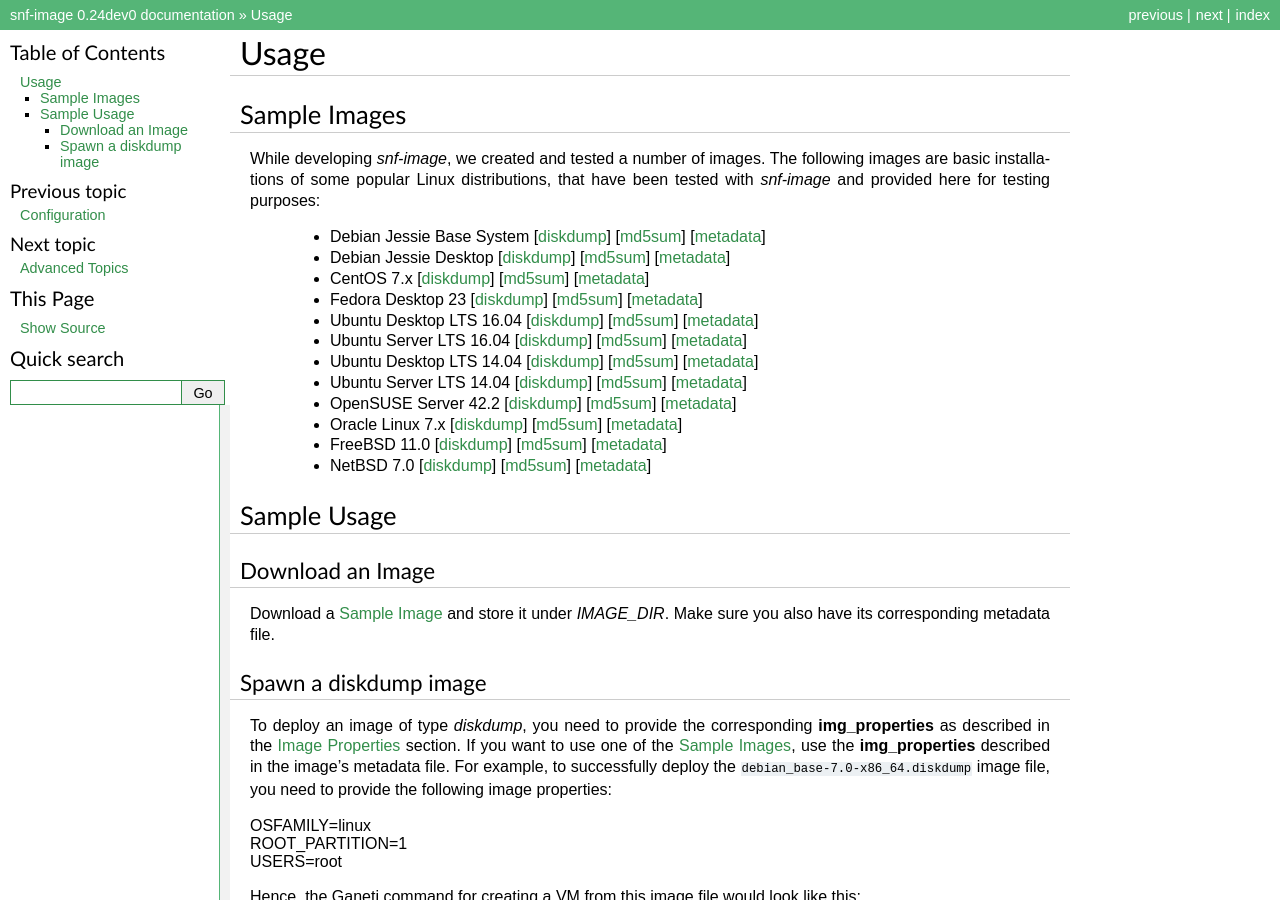
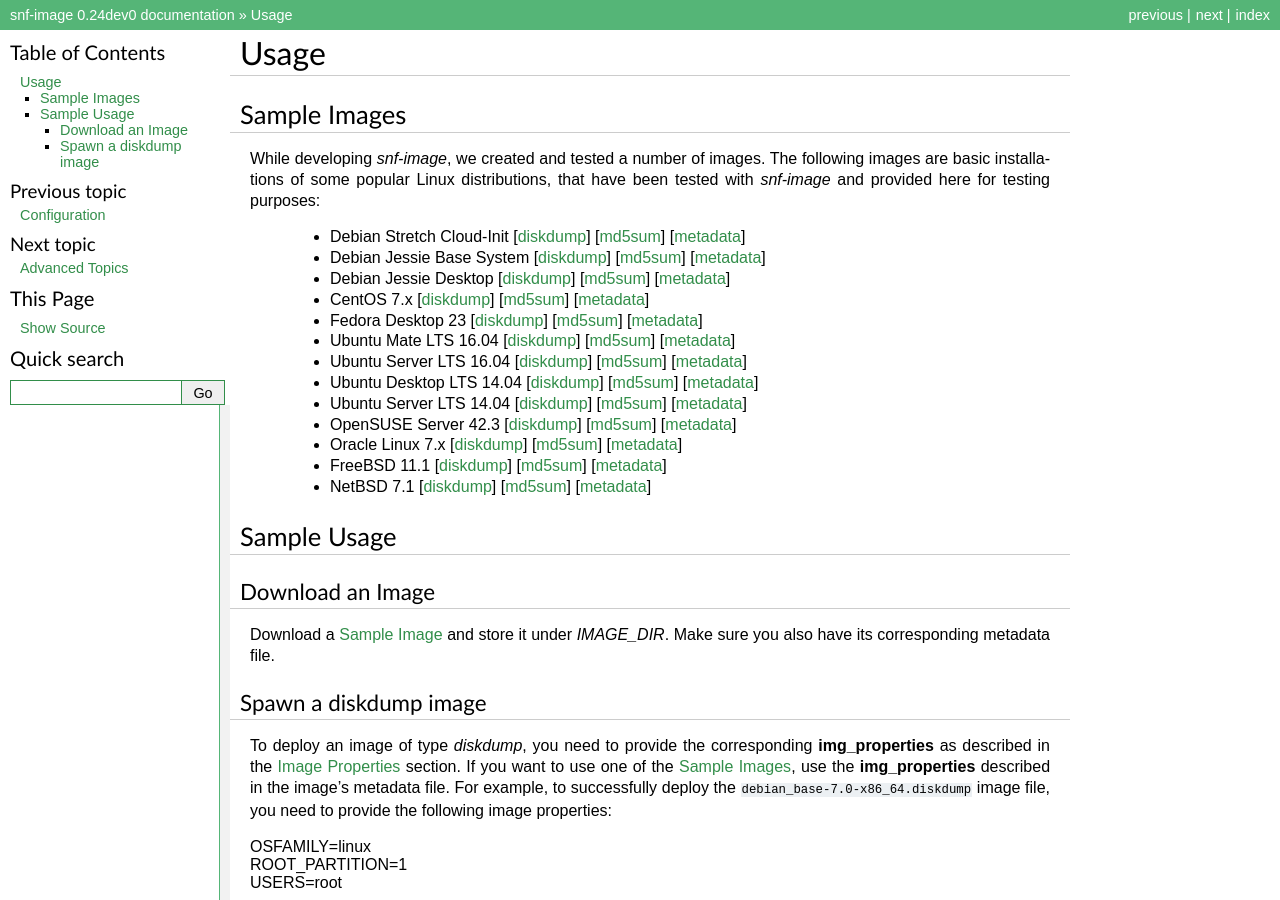
Before and after one commit to grnet/snf-image, a Sphinx documentation site: the page built from docs/usage.rst, in a window 1280 px wide and 900 px high. Built offline with Sphinx 7.4.7, drawn with Linux system fonts in a browser that asks for light colours.

Commit message:
docs: Update sample images

```diff
--- a/docs/usage.rst
+++ b/docs/usage.rst
@@ -11,6 +11,10 @@ following images are basic installations of some popular Linux distributions,
 that have been tested with *snf-image* and provided here for testing purposes:
 
 
+ * Debian Stretch Cloud-Init
+   [`diskdump <https://cdn.synnefo.org/debian_cloud-9.3.4-x86_64.diskdump>`__]
+   [`md5sum <https://cdn.synnefo.org/debian_cloud-9.3.4-x86_64.diskdump.md5sum>`__]
+   [`metadata <https://cdn.synnefo.org/debian_cloud-9.3.4-x86_64.diskdump.meta>`__]
  * Debian Jessie Base System
    [`diskdump <https://cdn.synnefo.org/debian_base-8.0-x86_64.diskdump>`__]
    [`md5sum <https://cdn.synnefo.org/debian_base-8.0-x86_64.diskdump.md5sum>`__]
@@ -27,10 +31,10 @@ that have been tested with *snf-image* and provided here for testing purposes:
    [`diskdump <https://cdn.synnefo.org/fedora-23-x86_64.diskdump>`__]
    [`md5sum <https://cdn.synnefo.org/fedora-23-x86_64.diskdump.md5sum>`__]
    [`metadata <https://cdn.synnefo.org/fedora-23-x86_64.diskdump.meta>`__]
- * Ubuntu Desktop LTS 16.04
-   [`diskdump <https://cdn.synnefo.org/ubuntu_desktop-16.04-x86_64.diskdump>`__]
-   [`md5sum <https://cdn.synnefo.org/ubuntu_desktop-16.04-x86_64.diskdump.md5sum>`__]
-   [`metadata <https://cdn.synnefo.org/ubuntu_desktop-16.04-x86_64.diskdump.meta>`__]
+ * Ubuntu Mate LTS 16.04
+   [`diskdump <https://cdn.synnefo.org/ubuntu_mate-16.04-x86_64.diskdump>`__]
+   [`md5sum <https://cdn.synnefo.org/ubuntu_mate-16.04-x86_64.diskdump.md5sum>`__]
+   [`metadata <https://cdn.synnefo.org/ubuntu_mate-16.04-x86_64.diskdump.meta>`__]
  * Ubuntu Server LTS 16.04
    [`diskdump <https://cdn.synnefo.org/ubuntu_server-16.04-x86_64.diskdump>`__]
    [`md5sum <https://cdn.synnefo.org/ubuntu_server-16.04-x86_64.diskdump.md5sum>`__]
@@ -43,22 +47,22 @@ that have been tested with *snf-image* and provided here for testing purposes:
    [`diskdump <https://cdn.synnefo.org/ubuntu_server-14.04-x86_64.diskdump>`__]
    [`md5sum <https://cdn.synnefo.org/ubuntu_server-14.04-x86_64.diskdump.md5sum>`__]
    [`metadata <https://cdn.synnefo.org/ubuntu_server-14.04-x86_64.diskdump.meta>`__]
- * OpenSUSE Server 42.2
-   [`diskdump <https://cdn.synnefo.org/opensuse_server-42.2-x86_64.diskdump>`__]
-   [`md5sum <https://cdn.synnefo.org/opensuse_server-42.2-x86_64.diskdump.md5sum>`__]
-   [`metadata <https://cdn.synnefo.org/opensuse_server-42.2-x86_64.diskdump.meta>`__]
+ * OpenSUSE Server 42.3
+   [`diskdump <https://cdn.synnefo.org/opensuse_server-42.3-x86_64.diskdump>`__]
+   [`md5sum <https://cdn.synnefo.org/opensuse_server-42.3-x86_64.diskdump.md5sum>`__]
+   [`metadata <https://cdn.synnefo.org/opensuse_server-42.3-x86_64.diskdump.meta>`__]
  * Oracle Linux 7.x
    [`diskdump <https://cdn.synnefo.org/oraclelinux-7-x86_64.diskdump>`__]
    [`md5sum <https://cdn.synnefo.org/oraclelinux-7-x86_64.diskdump.md5sum>`__]
    [`metadata <https://cdn.synnefo.org/oraclelinux-7-x86_64.diskdump.meta>`__]
- * FreeBSD 11.0
-   [`diskdump <https://cdn.synnefo.org/freebsd-11.0-x86_64.diskdump>`__]
-   [`md5sum <https://cdn.synnefo.org/freebsd-11.0-x86_64.diskdump.md5sum>`__]
-   [`metadata <https://cdn.synnefo.org/freebsd-11.0-x86_64.diskdump.meta>`__]
- * NetBSD 7.0
-   [`diskdump <https://cdn.synnefo.org/netbsd-7.0-x86_64.diskdump>`__]
-   [`md5sum <https://cdn.synnefo.org/netbsd-7.0-x86_64.diskdump.md5sum>`__]
-   [`metadata <https://cdn.synnefo.org/netbsd-7.0-x86_64.diskdump.meta>`__]
+ * FreeBSD 11.1
+   [`diskdump <https://cdn.synnefo.org/freebsd-11.1-x86_64.diskdump>`__]
+   [`md5sum <https://cdn.synnefo.org/freebsd-11.1-x86_64.diskdump.md5sum>`__]
+   [`metadata <https://cdn.synnefo.org/freebsd-11.1-x86_64.diskdump.meta>`__]
+ * NetBSD 7.1
+   [`diskdump <https://cdn.synnefo.org/netbsd-7.1-x86_64.diskdump>`__]
+   [`md5sum <https://cdn.synnefo.org/netbsd-7.1-x86_64.diskdump.md5sum>`__]
+   [`metadata <https://cdn.synnefo.org/netbsd-7.1-x86_64.diskdump.meta>`__]
 
 Sample Usage
 ^^^^^^^^^^^^
```
